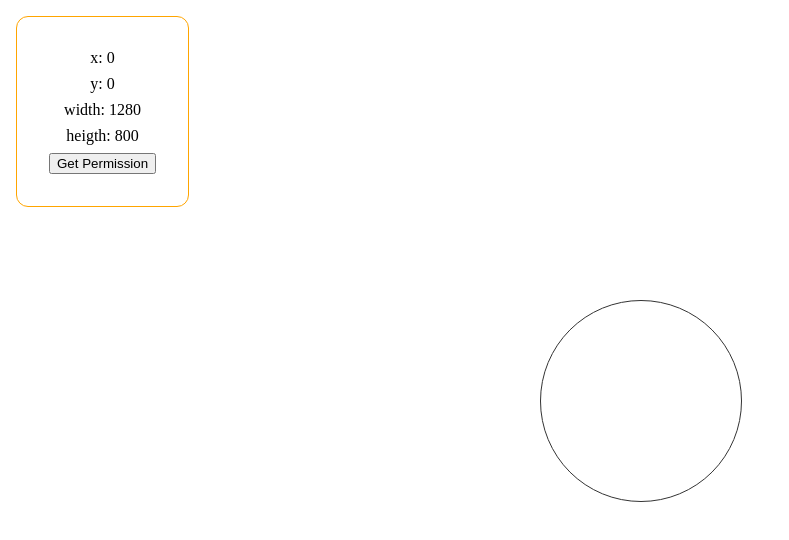
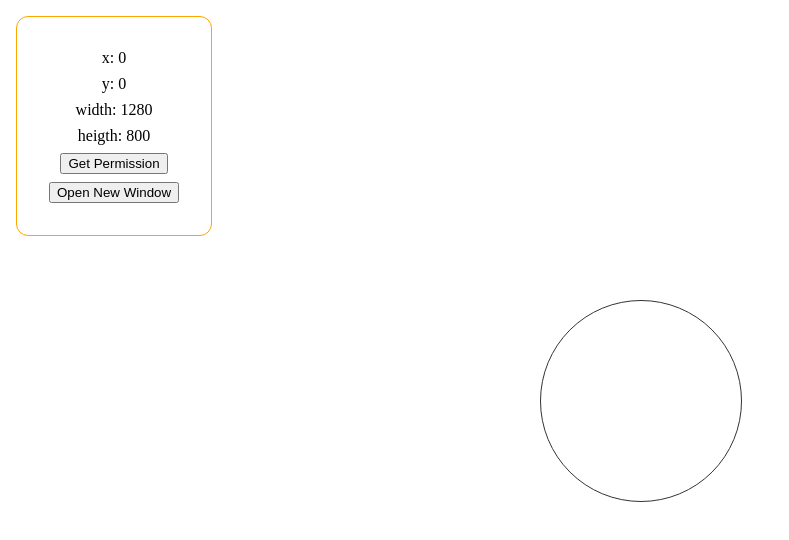
Before and after one commit to yuetong3yu/balls-cross-windows-sync, a React (Vite) app: page / in a window 1280 px wide. Shown: the top 540 px of the page, without its empty margins (0-789 px from the left). Built offline with nearby package versions, Linux system fonts and the light colour scheme.

Commit message:
update button permission

```diff
--- a/src/ControlPanel.jsx
+++ b/src/ControlPanel.jsx
@@ -1,4 +1,6 @@
 import { useEffect, useState } from 'react'
+
+const SECONDARY_WINDOW_ID = '2'
 
 const WINDOW_PERMISSION = {
   PENDING: 'prompt',
@@ -14,13 +16,17 @@ export const ControlPanel = ({
   setCircles,
 }) => {
   const [hasWindowPermission, setWindowPermission] = useState(false)
+  const isSecondaryWindow = (() => {
+    const windowID = new URLSearchParams(window.location.search).get('id')
+    return windowID && windowID == SECONDARY_WINDOW_ID
+  })()
 
   const getPermission = async () => {
     await window.getScreenDetails()
   }
   const openNewWindow = async () => {
     window.open(
-      `${location.origin}?id=2`,
+      `${location.origin}?id=${SECONDARY_WINDOW_ID}`,
       '_blank',
       `width=400,height=400,screenX=${screenX + windowWidth},screenY=${screenY}`
     )
@@ -45,9 +51,10 @@ export const ControlPanel = ({
       <div>y: {screenY}</div>
       <div>width: {windowWidth}</div>
       <div>heigth: {windowHeight}</div>
-      {!hasWindowPermission ? (
+      {!hasWindowPermission && (
         <button onClick={getPermission}>Get Permission</button>
-      ) : (
+      )}
+      {!isSecondaryWindow && (
         <button onClick={openNewWindow}>Open New Window</button>
       )}
     </div>
```
